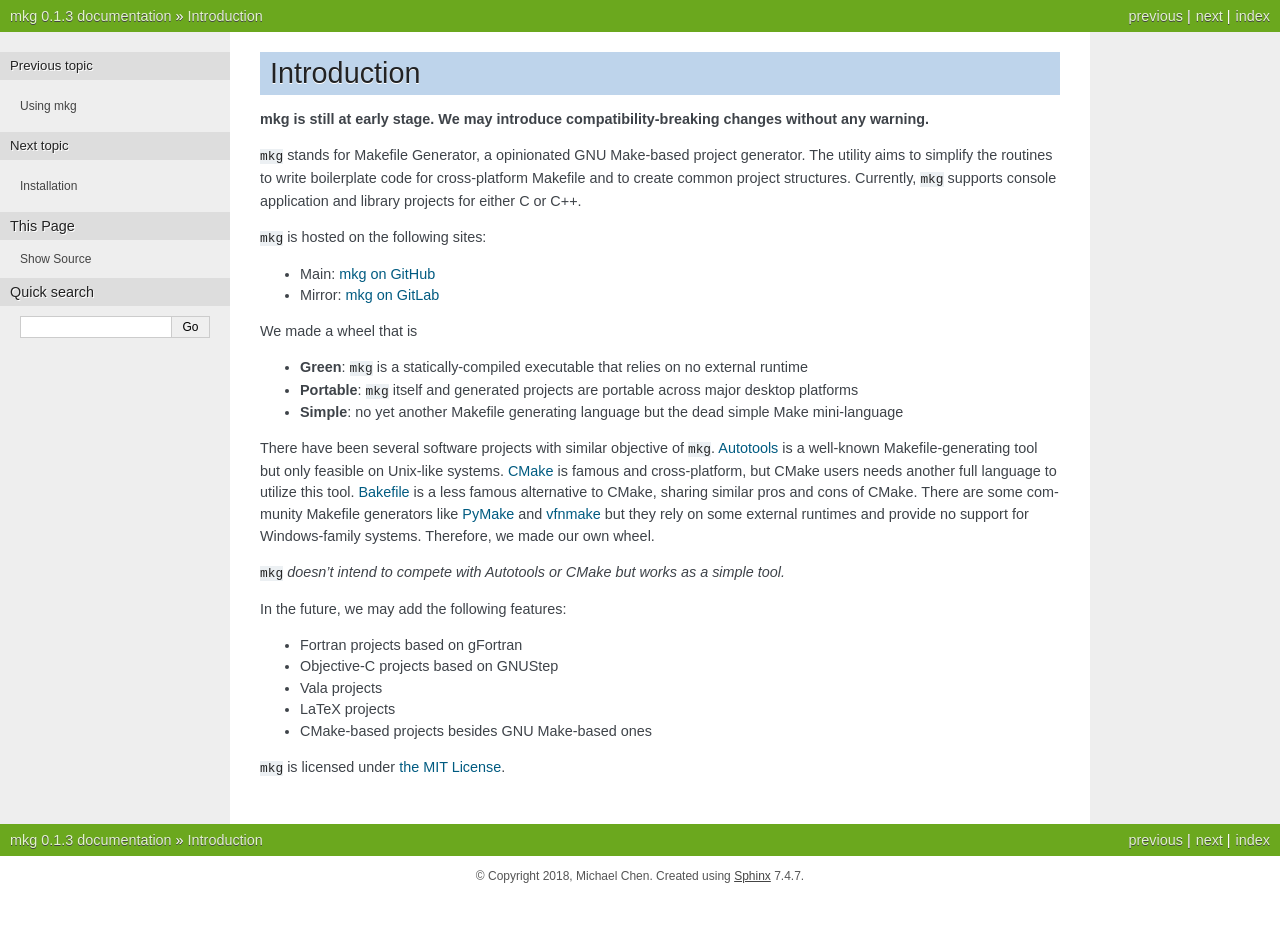
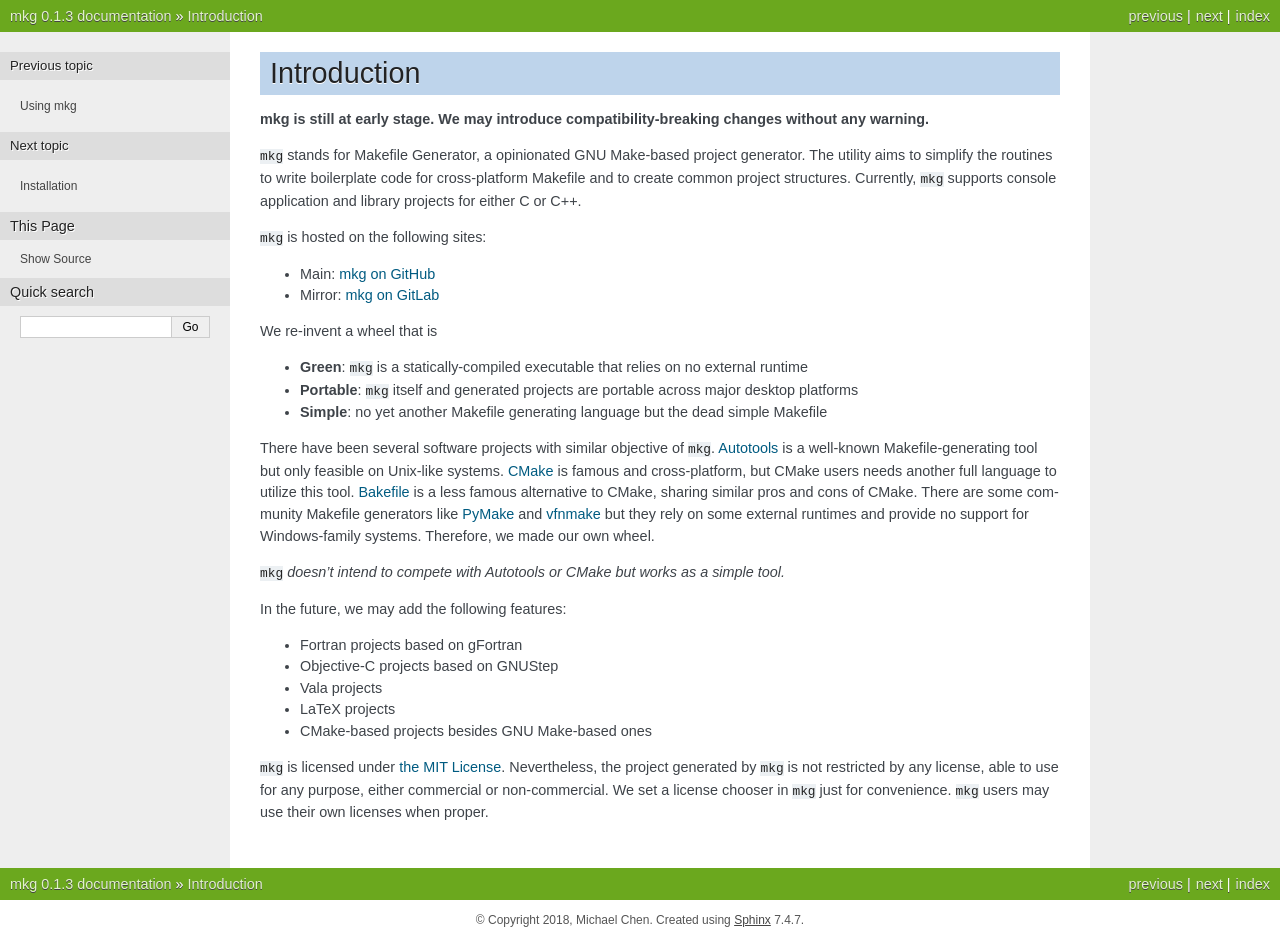
Before and after one commit to cwchentw/mkg-doc, a Sphinx documentation site: the page built from source/intro.rst, in a window 1280 px wide. Built offline with Sphinx 7.4.7, drawn with Linux system fonts in a browser that asks for light colours; before the commit the page ends 900 px from its top, so only the background shows below that.

Commit message:
Update documentation

```diff
--- a/source/install.rst
+++ b/source/install.rst
@@ -17,4 +17,4 @@ its source as well, like this:
 
    $ env GIT_TERMINAL_PROMPT=1 go get github.com/cwchentw/mkg
 
-You need a recent Go compiler to compile ``mkg`` from its source.
+You need a Go compiler to compile and install ``mkg`` from its source.
--- a/source/intro.rst
+++ b/source/intro.rst
@@ -15,11 +15,11 @@ application and library projects for either C or C++.
 * Main: `mkg on GitHub <https://github.com/cwchentw/mkg>`_
 * Mirror: `mkg on GitLab <https://gitlab.com/cwchen/mkg>`_
 
-We made a wheel that is
+We re-invent a wheel that is
 
 * **Green**: ``mkg`` is a statically-compiled executable that relies on no external runtime
 * **Portable**: ``mkg`` itself and generated projects are portable across major desktop platforms
-* **Simple**: no yet another Makefile generating language but the dead simple Make mini-language
+* **Simple**: no yet another Makefile generating language but the dead simple Makefile
 
 There have been several software projects with similar objective of ``mkg``.
 `Autotools <https://www.gnu.org/savannah-checkouts/gnu/autoconf/manual/autoconf-2.69/html_node/The-GNU-Build-System.html#The-GNU-Build-System>`_
@@ -41,4 +41,4 @@ In the future, we may add the following features:
 * LaTeX projects
 * CMake-based projects besides GNU Make-based ones
 
-``mkg`` is licensed under `the MIT License <https://opensource.org/licenses/MIT>`_.
+``mkg`` is licensed under `the MIT License <https://opensource.org/licenses/MIT>`_. Nevertheless, the project generated by ``mkg`` is not restricted by any license, able to use for any purpose, either commercial or non-commercial. We set a license chooser in ``mkg`` just for convenience. ``mkg`` users may use their own licenses when proper.
```
